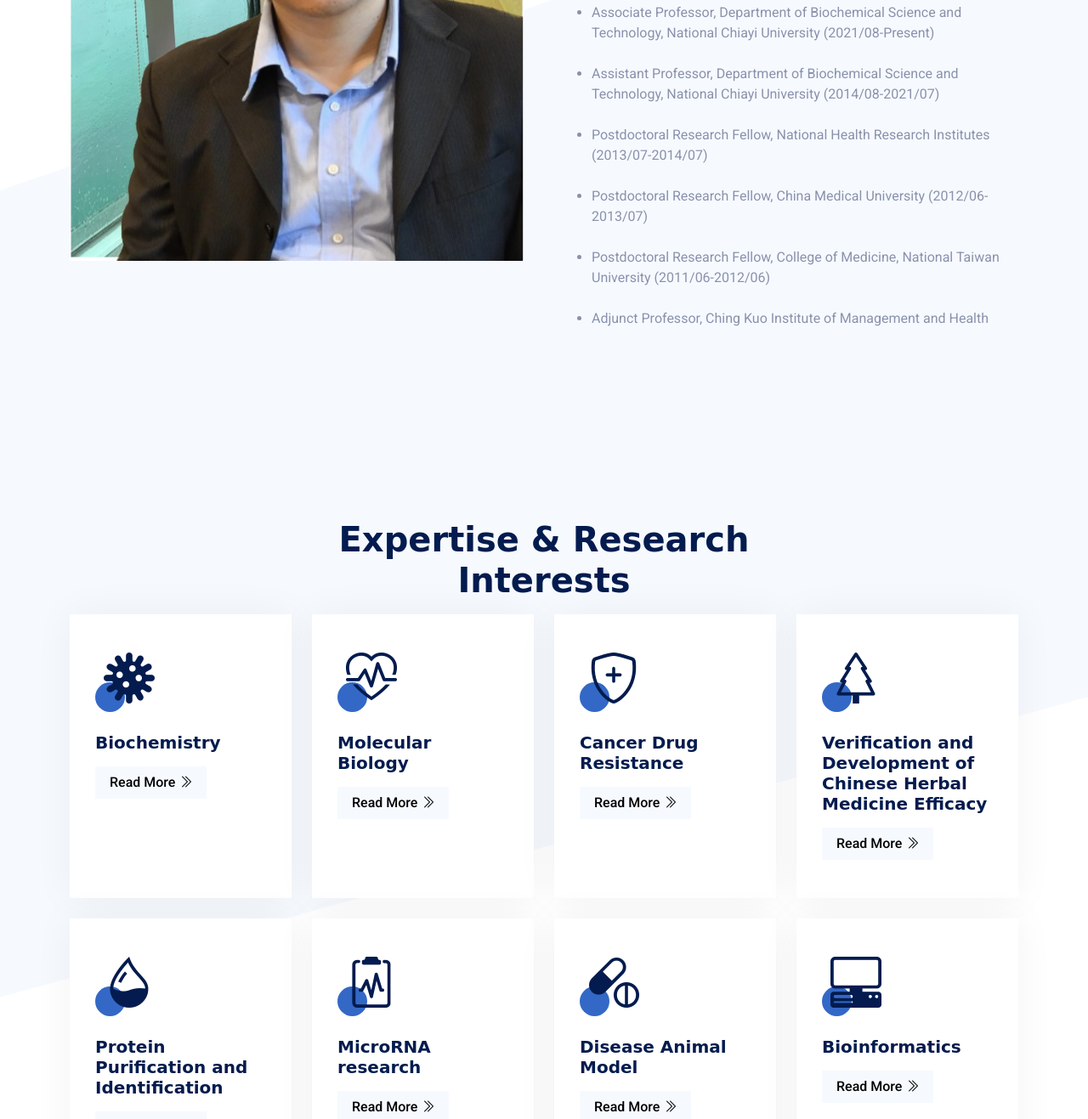
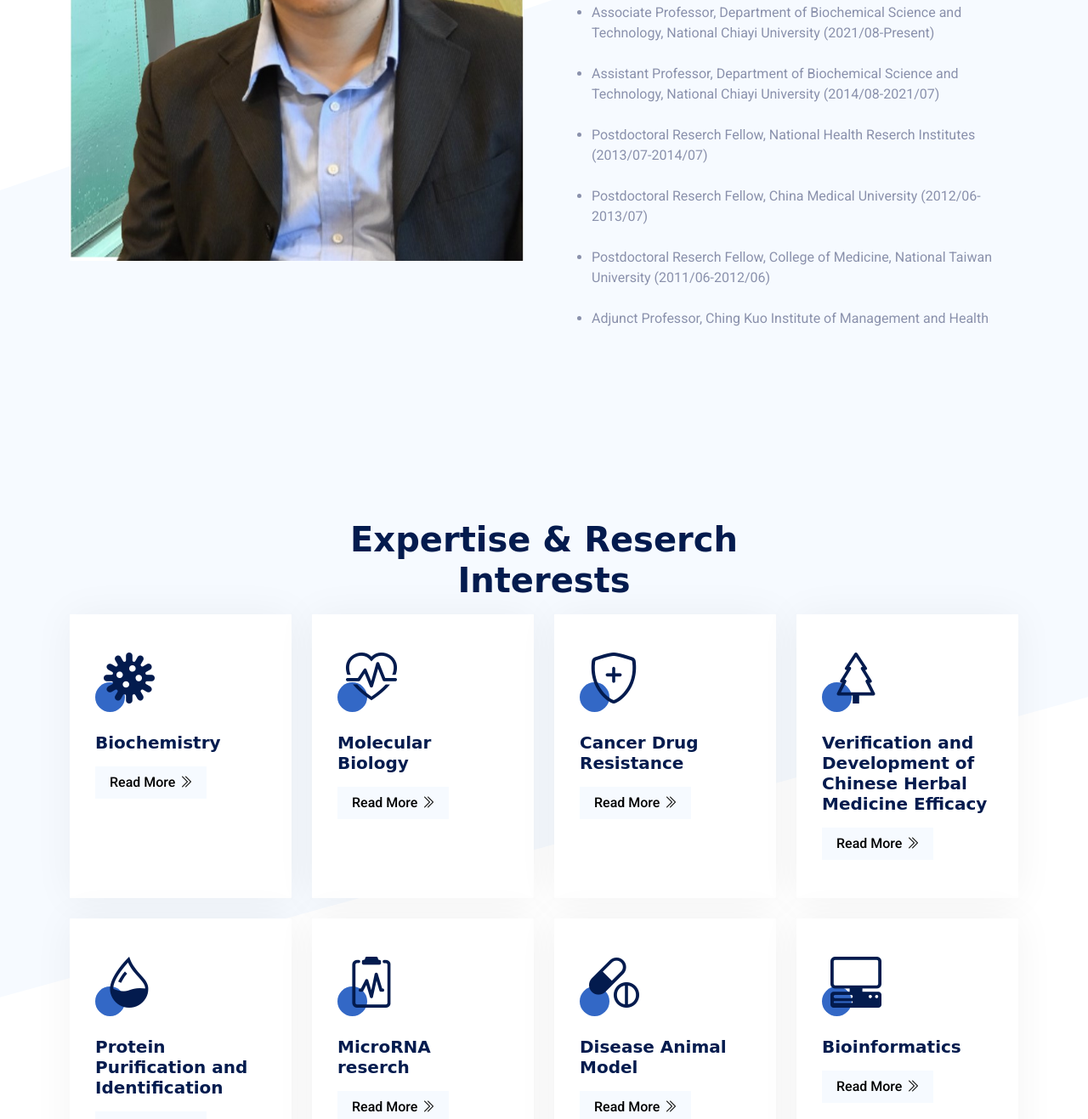
Before and after one commit to hanyuchow/jcclab-website, a plain HTML site: page index.html in a window 1280 px wide. Shown: the part 1483-2800 px from the top of the page at 85% size. Drawn offline with nearby package versions, Linux system fonts and the light colour scheme; a web font is replaced by a local one.

Commit message:
Update index.html

```diff
--- a/index.html
+++ b/index.html
@@ -112,8 +112,8 @@
         <div class="container">
             <div class="row justify-content-start">
                 <div class="col-lg-7 text-start">
-                    <h1 class="display-1 text-white animated slideInRight mb-3">Wellcome to JCClab</h1>
-                    <p class="mb-5 animated slideInRight" style="font-size: 22px;">Our team collaborates closely with physicians, focusing on translational medical research that integrates genomics and proteomics, bridging theoretical insights with practical applications.</p>
+                    <h1 class="display-1 text-white animated slideInRight mb-3">Welcome to JCClab</h1>
+                    <p class="mb-5 animated slideInRight" style="font-size: 22px;">Our team collaborates closely with physicians, focusing on translational medical reserch that integrates genomics and proteomics, bridging theoretical insights with practical applications.</p>
                 </div>
             </div>
         </div>
@@ -167,9 +167,9 @@
                     <ul>
                         <li><p class="mb-4">Associate Professor, Department of Biochemical Science and Technology, National Chiayi University (2021/08-Present)</p>
                         <li><p class="mb-4">Assistant Professor, Department of Biochemical Science and Technology, National Chiayi University (2014/08-2021/07)</p>
-                        <li><p class="mb-4">Postdoctoral Research Fellow, National Health Research Institutes (2013/07-2014/07)</p>
-                        <li><p class="mb-4">Postdoctoral Research Fellow, China Medical University (2012/06-2013/07)</p>
-                        <li><p class="mb-4">Postdoctoral Research Fellow, College of Medicine, National Taiwan University (2011/06-2012/06)</p>
+                        <li><p class="mb-4">Postdoctoral Reserch Fellow, National Health Reserch Institutes (2013/07-2014/07)</p>
+                        <li><p class="mb-4">Postdoctoral Reserch Fellow, China Medical University (2012/06-2013/07)</p>
+                        <li><p class="mb-4">Postdoctoral Reserch Fellow, College of Medicine, National Taiwan University (2011/06-2012/06)</p>
                         <li><p class="mb-4">Adjunct Professor, Ching Kuo Institute of Management and Health</p>
                     </ul>
                 </div>
@@ -181,7 +181,7 @@
     <div class="container-fluid container-service py-5">
         <div class="container pt-2">
             <div class="text-center mx-auto wow fadeInUp" data-wow-delay="0.1s" style="max-width: 600px;">
-                <h1 class="display-6 mb-3">Expertise & Research Interests</h1>
+                <h1 class="display-6 mb-3">Expertise & Reserch Interests</h1>
             </div>
             <div class="row g-4">
                 <div class="col-lg-3 col-md-6 wow fadeInUp" data-wow-delay="0.1s">
@@ -234,7 +234,7 @@
                         <div class="icon-box-primary mb-4">
                             <i class="bi bi-clipboard2-pulse text-dark"></i>
                         </div>
-                        <h5 class="mb-3">MicroRNA research</h5>
+                        <h5 class="mb-3">MicroRNA reserch</h5>
                         <a class="btn btn-light px-3" href="#" data-bs-toggle="modal" data-bs-target="#micrornaModal">Read More<i class="bi bi-chevron-double-right ms-1"></i></a>
                     </div>
                 </div>
@@ -397,7 +397,7 @@
                 <div class="container">
                     <div class="row justify-content-center">
                         <div class="col-lg-8">
-                            <h2 class="RESERCH-modal-title text-secondary text-uppercase mb-4">MicroRNA research</h2>
+                            <h2 class="RESERCH-modal-title text-secondary text-uppercase mb-4">MicroRNA reserch</h2>
                             <div class="divider-custom">
                                 <div class="divider-custom-line"></div>
                                 <div class="divider-custom-line"></div>
```
